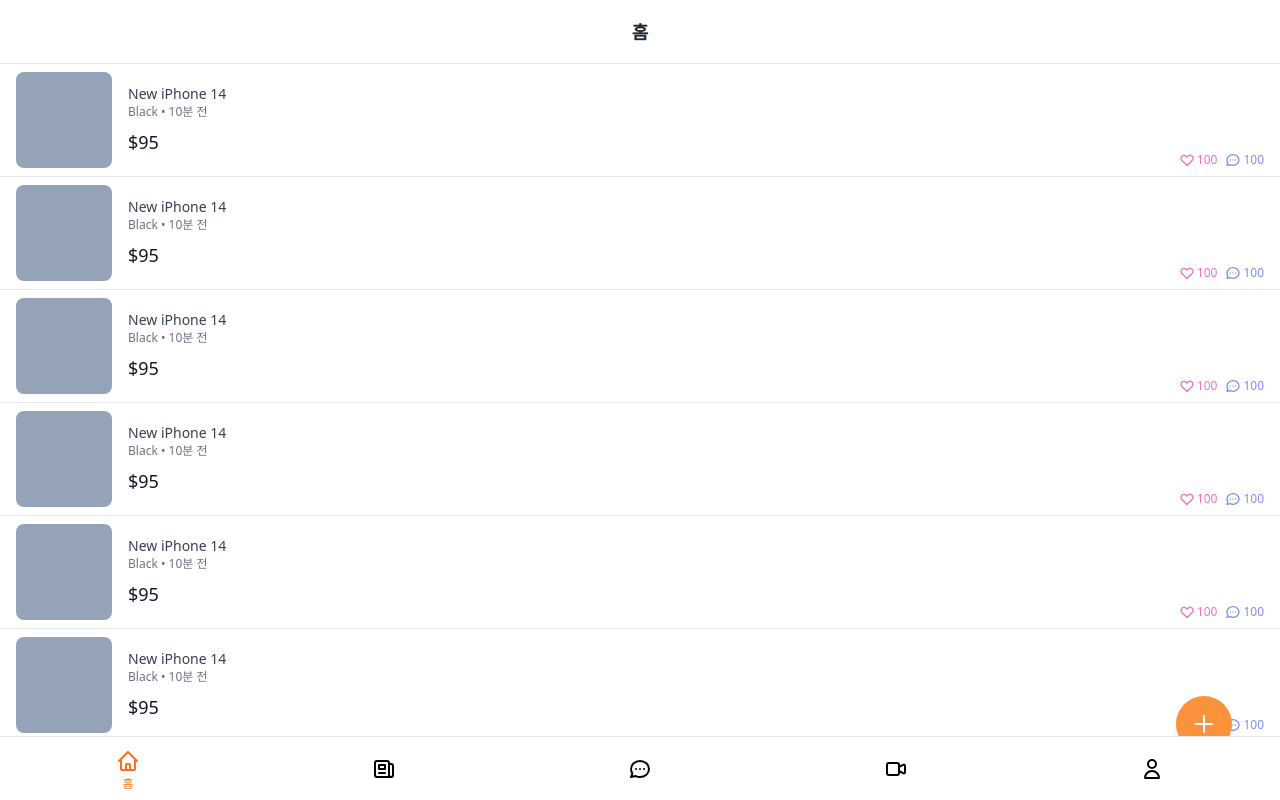
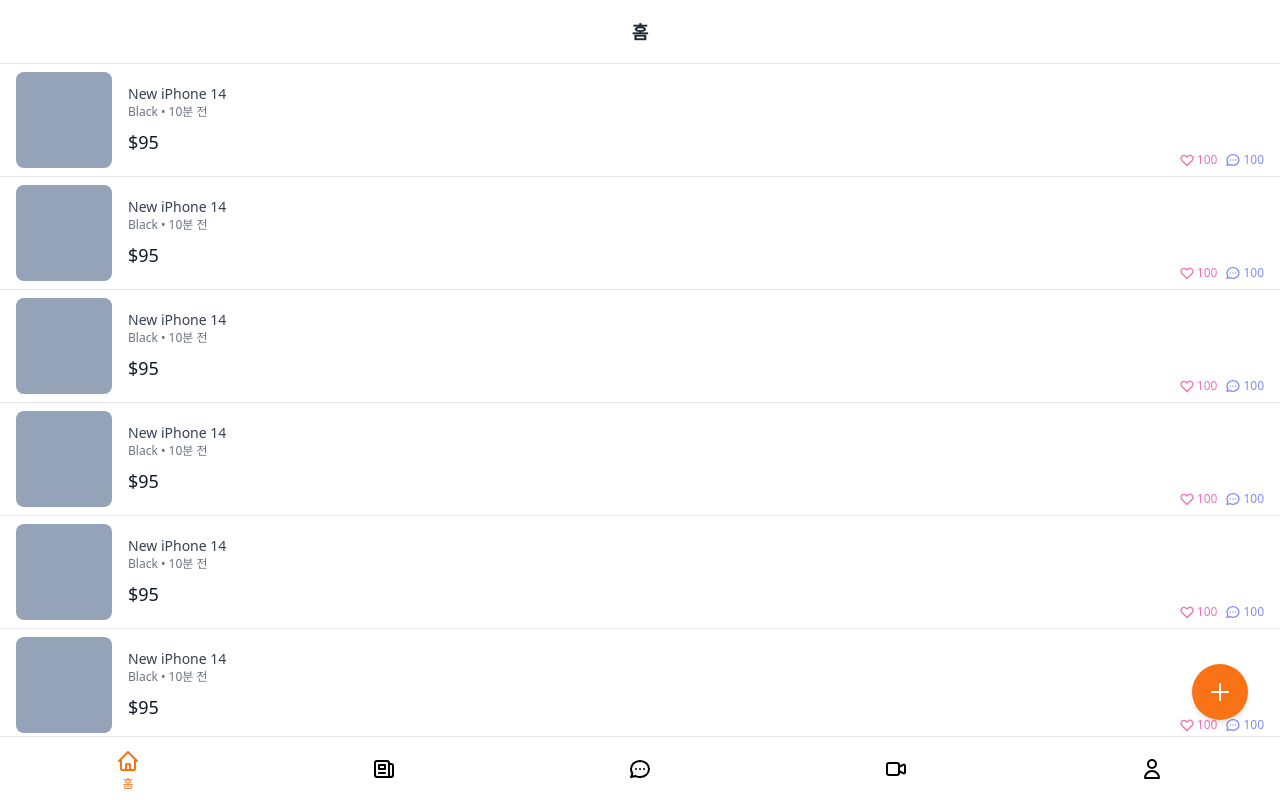
Before and after one commit to jinyongp/carrot-market, a Next.js app: page / in a window 1280 px wide. Shown: the top 800 px of the page. Built offline with nearby package versions, Linux system fonts and the light colour scheme.

Commit message:
Feat: Floating Action Button 추가

```diff
--- /dev/null
+++ b/components/fab.tsx
@@ -0,0 +1,22 @@
+import { useRouter } from 'next/router';
+import React from 'react';
+
+type FabProps = {
+  path?: string;
+  children?: React.ReactNode;
+};
+
+function Fab({ path, children }: FabProps) {
+  const { push } = useRouter();
+
+  return (
+    <button
+      onClick={() => path && push(path)}
+      className="fixed bottom-20 right-8 bg-orange-500 hover:bg-orange-600 transition-colors text-white p-4 rounded-full pointer-cursor shadow-md"
+    >
+      {children}
+    </button>
+  );
+}
+
+export default React.memo(Fab);
--- a/pages/community/index.tsx
+++ b/pages/community/index.tsx
@@ -4,6 +4,7 @@
   PencilIcon,
 } from '@heroicons/react/outline';
 import { useRouter } from 'next/router';
+import Fab from '../../components/fab';
 import Layout from '../../components/layout';
 
 export default function Community() {
@@ -49,12 +50,9 @@
           </li>
         ))}
       </ul>
-      <button
-        className="fixed bottom-12 right-12 bg-orange-400 hover:bg-orange-500 transition-colors text-white p-4 rounded-full pointer-cursor shadow-md"
-        onClick={() => router.push('/community/write')}
-      >
+      <Fab path="/community/write">
         <PencilIcon className="w-6 h-6" />
-      </button>
+      </Fab>
     </Layout>
   );
 }
--- a/pages/index.tsx
+++ b/pages/index.tsx
@@ -1,6 +1,7 @@
 import { useRouter } from 'next/router';
 import { ChatIcon, HeartIcon, PlusIcon } from '@heroicons/react/outline';
 import Layout from '../components/layout';
+import Fab from '../components/fab';
 
 export default function Home() {
   const router = useRouter();
@@ -39,12 +40,9 @@
           </li>
         ))}
       </ul>
-      <button
-        onClick={() => router.push('/items/upload')}
-        className="fixed bottom-12 right-12 bg-orange-400 hover:bg-orange-500 transition-colors text-white p-4 rounded-full pointer-cursor shadow-md"
-      >
+      <Fab path="/items/upload">
         <PlusIcon className="w-6 h-6" />
-      </button>
+      </Fab>
     </Layout>
   );
 }
```
